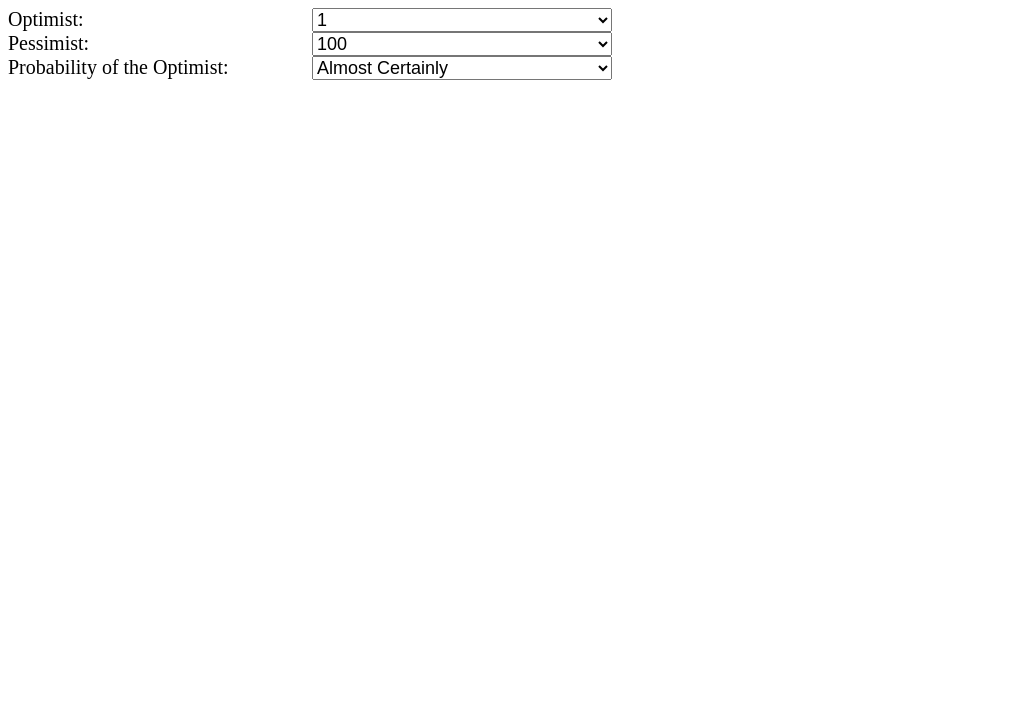
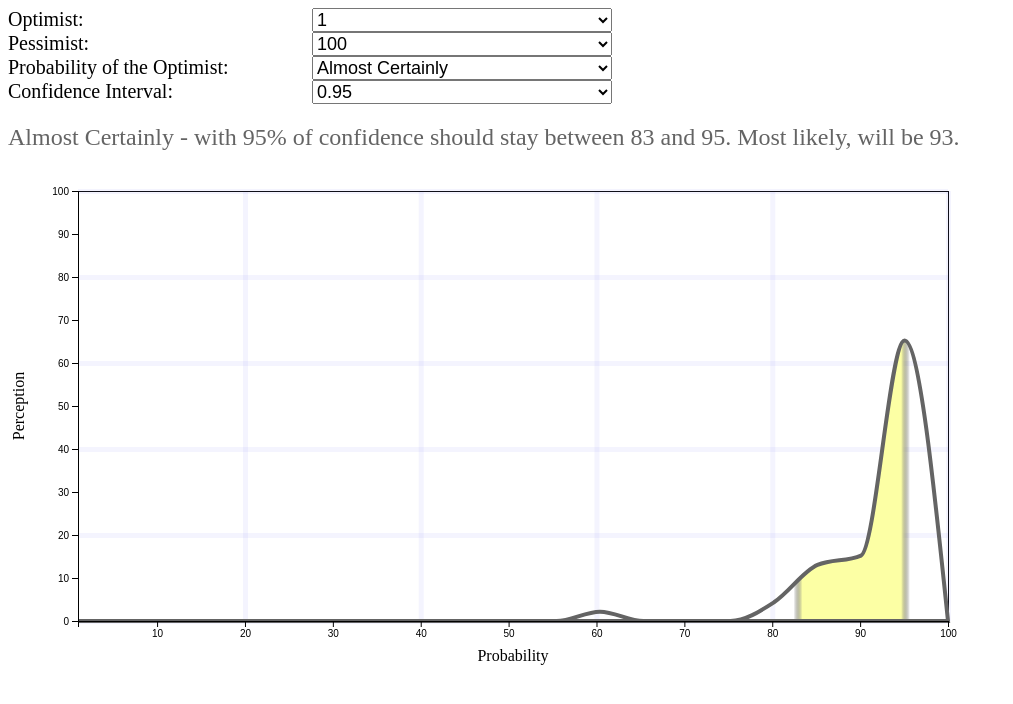
Before and after one commit to thiagomata/perceptions-of-probability, a plain HTML site: page calculator.html in a window 1280 px wide. Shown: the whole page, without its empty margins (0-1013 px from the left). Drawn offline with nearby package versions, Linux system fonts and the light colour scheme.

Commit message:
Adding the confidence interval into the calculator results.

```diff
--- a/calculator.html
+++ b/calculator.html
@@ -11,7 +11,7 @@
 .area {
   stroke: rgb(100,100,100);
   stroke-width: 4px;
-  fill: lightsteelblue;
+/*  fill: lightsteelblue; */
 }
 
 .grid line {
@@ -72,6 +72,17 @@ select {
   </span>
   <select id="probability">
   </select>
+  <br/>
+  <span class="label">
+    Confidence Interval:
+  </span>
+  <select id="confidence-interval">
+    <option>0.90</option>
+    <option  selected="selected">0.95</option>
+    <option>0.99</option>
+    <option>0.999</option>
+    <option>1</option>
+  </select>
 </form>
 <!-- load the d3.js library -->
 <script src="https://d3js.org/d3.v4.min.js"></script>
@@ -91,6 +102,83 @@ var y = d3.scaleLinear().range([height, 0]);
 
 var divCharts = d3.select("body").append("div").attr("class","charts");
 
+function extractXY(data,dimension) {
+  return data.map(
+    row =>  { return {
+        x: ( 1 * row.probability ) / 100,
+        y: ( 1 * row[ dimension] ) / 100
+      }
+    }
+  )
+}
+
+function filterXY(xy, topValue) {
+  var acc = 0 ;
+  return xy.map(
+    (row) => {
+      var v = row.y;
+      if ( acc > topValue ) {
+        return {
+          x: row.x,
+          y: row.y,
+          z: 0,
+          acc: 1 * acc
+        };
+      }
+
+      if( ( acc + v ) <= topValue ){
+        acc += v;
+        return {
+          x: row.x,
+          y: row.y,
+          z: row.x,
+          acc: 1 * acc
+        };
+      }
+
+      var result = topValue - acc;
+      acc += v;
+      var prop = ( result / v );
+      var rev = 1 - prop;
+      var combine = prop * row.x + rev * ( row.x - 0.05 );
+      return {
+        x: row.x,
+        y: row.y,
+        z: combine,
+        acc: 1 * acc
+      };
+    }
+  )
+}
+
+function getTopMargin(data, dimension, confidence = 0.95) {
+  return filterXY(extractXY(data,dimension), confidence);
+}
+
+function getBottomMargin(data, dimension, confidence = 0.95) {
+  return filterXY(extractXY(data,dimension)
+  .reverse()
+  .map( row => {
+    return {
+      x: 1 - row.x,
+      y: row.y
+    }
+  })
+  ,confidence);
+}
+
+function getConfidenceInterval(data, dimension,confidence = 0.95, minValue = 0, maxValue = 1) {
+  var topProportion    = Math.max.apply(null, getTopMargin(data,dimension,confidence).map( row => row.z ));
+  var bottomProportion = 1 - Math.max.apply(null, getBottomMargin(data,dimension,confidence).map( row => row.z ));
+  return {
+    from: (bottomProportion * maxValue ) + minValue,
+    to: (topProportion * maxValue ) + minValue,
+  }
+}
+
+function getLikelyValue(data, dimension, minValue = 0, maxValue = 1) {
+  return minValue + extractXY(data,dimension).map( r => r.x * r.y ).reduce( (a,b) => a+b ) * maxValue;
+}
 // Get the data
 d3.csv("https://raw.githubusercontent.com/thiagomata/perceptions-of-probability/master/data/data.csv", function(error, data) {
   if (error) throw error;
@@ -121,21 +209,70 @@ d3.csv("https://raw.githubusercontent.com/thiagomata/perceptions-of-probability/
           .attr("transform",
                 "translate(" + margin.left + "," + margin.top + ")");
 
+      var dimension = d3.select("#probability").node().value;
 
-      var dimension = d3.select("#probability").node().value;
+      window.dimension = dimension;
+
       var key = dimensions.indexOf(dimension);
 
       var xMin = 1 * d3.select("#optimist").node().value;
       var xMax = 1 * d3.select("#pessimist").node().value;
+      var confidenceValue = 1 * d3.select("#confidence-interval").node().value;
+
+      var defs = svg.append("defs");
+
+      var gradient = defs.append("linearGradient")
+         .attr("id", "svgGradient")
+         .attr("x1", "0%")
+         .attr("x2", "100%")
+         .attr("y1", "0%")
+         .attr("y2", "0%");
+
+      var confidenceInterval = getConfidenceInterval(data,dimension,confidenceValue,0,100);
+      var outOfConfidenceColor = "black";
+      var outOfConfidenceOpacity = 0;
+
+       gradient.append("stop")
+          .attr('class', 'start')
+          .attr("offset", "0%")
+          .attr("stop-color", outOfConfidenceColor)
+          .attr("stop-opacity", outOfConfidenceOpacity);
+
+      gradient.append("stop")
+         .attr('class', 'start')
+         .attr("offset", ( confidenceInterval.from - 1 ) + "%")
+         .attr("stop-color", outOfConfidenceColor)
+         .attr("stop-opacity", outOfConfidenceOpacity);
+
+       gradient.append("stop")
+          .attr('class', 'start')
+          .attr("offset", ( confidenceInterval.from ) + "%")
+          .attr("stop-color", dimensionColor(key))
+          .attr("stop-opacity", 1);
+
+       gradient.append("stop")
+          .attr('class', 'start')
+          .attr("offset", ( confidenceInterval.to  ) + "%")
+          .attr("stop-color", dimensionColor(key))
+          .attr("stop-opacity", 1);
+
+      gradient.append("stop")
+         .attr('class', 'start')
+         .attr("offset", ( confidenceInterval.to + 1 ) + "%")
+         .attr("stop-color", outOfConfidenceColor)
+         .attr("stop-opacity", outOfConfidenceOpacity);
+
+      gradient.append("stop")
+         .attr('class', 'end')
+         .attr("offset", "100%")
+         .attr("stop-color", outOfConfidenceColor)
+         .attr("stop-opacity", outOfConfidenceOpacity);
 
       // define the line
       var area = d3.area()
           .curve(d3.curveMonotoneX)
           .x(function(d) {
-          console.log(d);
-          debugger;
             v = 1 * (d.probability * (xMax - xMin) / 100 + xMin);
-            console.log(v);
             return x(v);
           })
           .y1(
@@ -148,13 +285,10 @@ d3.csv("https://raw.githubusercontent.com/thiagomata/perceptions-of-probability/
       // define the line
       var valueline = d3.line()
           //.curve(d3.curveMonotoneX)
-          .x(function(d) { return x(Math.floor(d.probability * (xMax - xMin) / 100 + xMin)); })
+          .x(function(d) { return x(Math.round(d.probability * (xMax - xMin) / 100 + xMin)); })
           .y(function(d) { return y(d[dimension]); });
 
       window.valueline = valueline;
-
-
-      title.text(dimension);
 
 
       // Scale the range of the data
@@ -199,8 +333,9 @@ d3.csv("https://raw.githubusercontent.com/thiagomata/perceptions-of-probability/
       svg.append("path")
           .data([data])
           .attr("class", "area")
-          .attr("style", "fill:"+dimensionColor(key))
-          .attr("d", area);
+          // .attr("style", "fill:"+dimensionColor(key))
+          .attr("d", area)
+          .attr("fill", "url(#svgGradient)")
       // Add the x Axis
       svg.append("g")
           .attr("transform", "translate(0," + height + ")")
@@ -226,11 +361,21 @@ d3.csv("https://raw.githubusercontent.com/thiagomata/perceptions-of-probability/
           .attr("dy", "1em")
           .style("text-anchor", "middle")
           .text("Perception");
+
+      title.text(
+        dimension +
+        " - with " + Math.round(confidenceValue * 100 ) + "% of confidence " +
+        " should stay between " + Math.round(confidenceInterval.from) + " and " + Math.round(confidenceInterval.to) + "." +
+        " Most likely, will be " + Math.round(getLikelyValue(data,dimension,xMin,xMax)) + "."
+      );
+
     }
 
+    d3.select("#confidence-interval").on("change", redraw );
     d3.select("#probability").on("change", redraw );
     d3.select("#optimist").on("change", redraw );
     d3.select("#pessimist").on("change", redraw );
+    redraw();
 });
 </script>
 </body>
```
